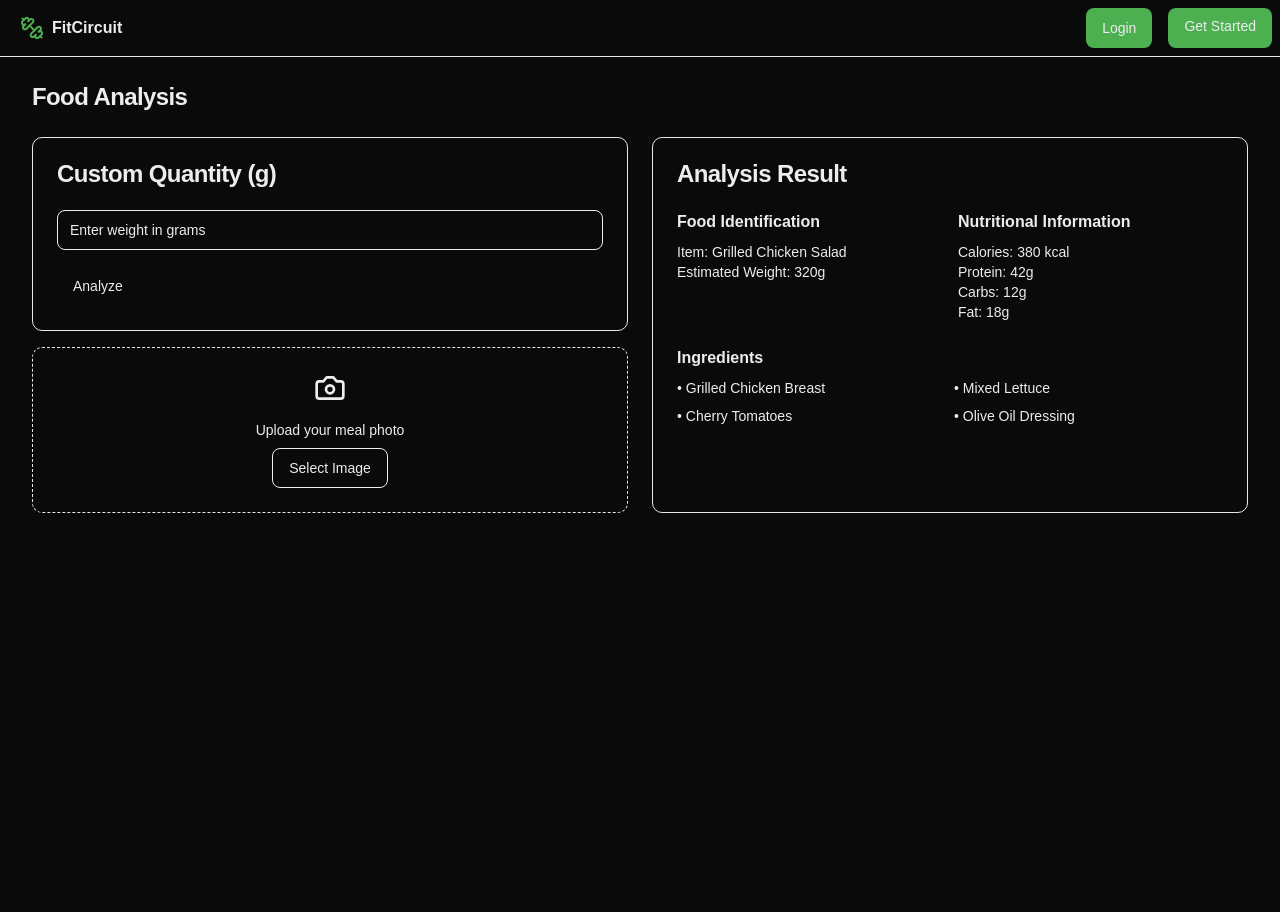
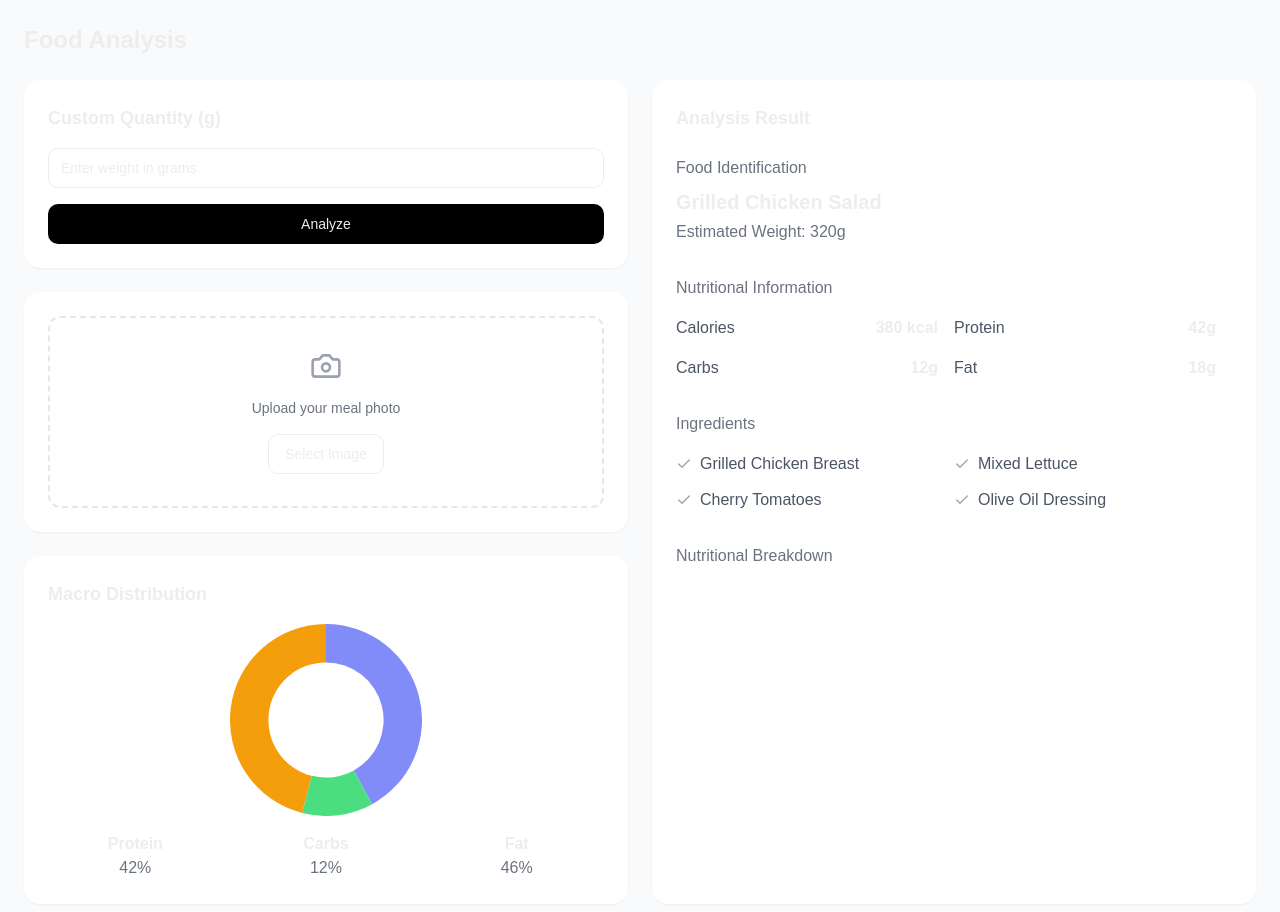
Before and after one commit to Tiklu01/FitCircuit, a Next.js app: page /food-analysis in a window 1280 px wide. Shown: the top 912 px of the page. Before the commit the page ends 800 px from the top, so only its background shows below. Built offline with nearby package versions, Linux system fonts and the light colour scheme; no server answers.

Commit message:
changed the nutrition page layout

```diff
--- a/src/app/food-analysis/page.tsx
+++ b/src/app/food-analysis/page.tsx
@@ -1,75 +1,213 @@
 "use client"
 
-import { motion } from "framer-motion"
-import { PageHeader } from "@/components/ui/page-header"
+import type React from "react"
+
+import { useRef, useState } from "react"
+import { Camera, Check } from "lucide-react"
 import { Button } from "@/components/ui/button"
-import { Card, CardContent, CardHeader, CardTitle } from "@/components/ui/card"
 import { Input } from "@/components/ui/input"
-import { Camera } from "lucide-react"
+import { Doughnut } from "react-chartjs-2"
+import { Chart as ChartJS, ArcElement, Tooltip, Legend } from "chart.js"
+
+// Register Chart.js components
+ChartJS.register(ArcElement, Tooltip, Legend)
+
+// eslint-disable-next-line @typescript-eslint/no-unused-vars
+interface NutritionalInfo {
+  calories: number
+  protein: number
+  carbs: number
+  fat: number
+}
 
 export default function FoodAnalysis() {
+  const [uploading, setUploading] = useState(false)
+  const [uploadedUrl, setUploadedUrl] = useState<string | null>(null)
+  const [weight, setWeight] = useState<string>("")
+  const fileInputRef = useRef<HTMLInputElement>(null)
+
+  const chartData = {
+    labels: ["Protein", "Carbs", "Fat"],
+    datasets: [
+      {
+        data: [42, 12, 46],
+        backgroundColor: ["#818CF8", "#4ADE80", "#F59E0B"],
+        borderWidth: 0,
+      },
+    ],
+  }
+
+  const chartOptions = {
+    plugins: {
+      legend: {
+        display: false,
+      },
+    },
+    cutout: "60%",
+    responsive: true,
+    maintainAspectRatio: true,
+  }
+
+  const handleButtonClick = () => {
+    fileInputRef.current?.click()
+  }
+
+  const handleFileChange = async (event: React.ChangeEvent<HTMLInputElement>) => {
+    if (!event.target.files || event.target.files.length === 0) return
+
+    const file = event.target.files[0]
+    const formData = new FormData()
+    formData.append("file", file)
+
+    setUploading(true)
+
+    try {
+      const res = await fetch("/api/upload", {
+        method: "POST",
+        body: formData,
+      })
+
+      const data = await res.json()
+
+      if (data.success && data.imageUrl) {
+        setUploadedUrl(data.imageUrl)
+      } else {
+        console.error("Upload response missing imageUrl:", data)
+      }
+    } catch (error) {
+      console.error("Upload failed:", error)
+    } finally {
+      setUploading(false)
+    }
+  }
+
   return (
-    <div className="min-h-screen bg-background">
-      <PageHeader />
-      <main className="container py-6">
-        <motion.div initial={{ opacity: 0, y: 20 }} animate={{ opacity: 1, y: 0 }} className="space-y-6">
-          <h1 className="text-2xl font-bold tracking-tight">Food Analysis</h1>
+    <div className="min-h-screen bg-gray-50 p-6">
+      <h1 className="text-2xl font-bold mb-6">Food Analysis</h1>
 
-          <div className="grid gap-6 md:grid-cols-2">
-            <div className="space-y-4">
-              <Card>
-                <CardHeader>
-                  <CardTitle>Custom Quantity (g)</CardTitle>
-                </CardHeader>
-                <CardContent>
-                  <Input type="number" placeholder="Enter weight in grams" className="mb-4" />
-                  <Button>Analyze</Button>
-                </CardContent>
-              </Card>
+      <div className="grid gap-6 md:grid-cols-2">
+        {/* Left Side */}
+        <div className="space-y-6">
+          {/* Custom Quantity */}
+          <div className="bg-white p-6 rounded-2xl shadow-sm">
+            <h2 className="text-lg font-semibold mb-4">Custom Quantity (g)</h2>
+            <Input
+              type="number"
+              placeholder="Enter weight in grams"
+              value={weight}
+              onChange={(e) => setWeight(e.target.value)}
+              className="w-full mb-4 rounded-lg"
+            />
+            <Button className="w-full bg-black hover:bg-gray-800 rounded-lg">Analyze</Button>
+          </div>
 
-              <Card className="border-dashed">
-                <CardContent className="flex flex-col items-center justify-center p-6">
-                  <Camera className="h-8 w-8 mb-4 text-muted-foreground" />
-                  <p className="mb-2 text-sm text-muted-foreground">Upload your meal photo</p>
-                  <Button variant="outline">Select Image</Button>
-                </CardContent>
-              </Card>
+          {/* Image Upload */}
+          <div className="bg-white p-6 rounded-2xl shadow-sm">
+            <div className="flex flex-col items-center justify-center p-8 border-2 border-dashed rounded-xl">
+              <Camera className="h-8 w-8 mb-4 text-gray-400" />
+              <p className="mb-4 text-sm text-gray-500">Upload your meal photo</p>
+              <input type="file" accept="image/*" ref={fileInputRef} className="hidden" onChange={handleFileChange} />
+              <Button variant="outline" onClick={handleButtonClick} disabled={uploading} className="rounded-lg">
+                Select Image
+              </Button>
+              {uploadedUrl && (
+                <img
+                  src={uploadedUrl || "/placeholder.svg"}
+                  alt="Uploaded meal"
+                  className="mt-4 w-40 h-40 object-cover rounded-lg"
+                />
+              )}
+            </div>
+          </div>
+
+          {/* Macro Distribution */}
+          <div className="bg-white p-6 rounded-2xl shadow-sm">
+            <h2 className="text-lg font-semibold mb-4">Macro Distribution</h2>
+            <div className="w-48 h-48 mx-auto mb-4">
+              <Doughnut data={chartData} options={chartOptions} />
+            </div>
+            <div className="grid grid-cols-3 text-center gap-4">
+              <div>
+                <div className="font-semibold">Protein</div>
+                <div className="text-gray-500">42%</div>
+              </div>
+              <div>
+                <div className="font-semibold">Carbs</div>
+                <div className="text-gray-500">12%</div>
+              </div>
+              <div>
+                <div className="font-semibold">Fat</div>
+                <div className="text-gray-500">46%</div>
+              </div>
+            </div>
+          </div>
+        </div>
+
+        {/* Right Side */}
+        <div className="bg-white p-6 rounded-2xl shadow-sm">
+          <h2 className="text-lg font-semibold mb-6">Analysis Result</h2>
+
+          <div className="space-y-8">
+            {/* Food Identification */}
+            <div>
+              <h3 className="text-base text-gray-500 mb-2">Food Identification</h3>
+              <h4 className="text-xl font-semibold mb-1">Grilled Chicken Salad</h4>
+              <p className="text-gray-500">Estimated Weight: 320g</p>
             </div>
 
-            <Card>
-              <CardHeader>
-                <CardTitle>Analysis Result</CardTitle>
-              </CardHeader>
-              <CardContent className="space-y-6">
-                <div className="grid gap-4 md:grid-cols-2">
-                  <div>
-                    <h3 className="font-semibold mb-2">Food Identification</h3>
-                    <p className="text-sm text-muted-foreground">Item: Grilled Chicken Salad</p>
-                    <p className="text-sm text-muted-foreground">Estimated Weight: 320g</p>
-                  </div>
-                  <div>
-                    <h3 className="font-semibold mb-2">Nutritional Information</h3>
-                    <p className="text-sm text-muted-foreground">Calories: 380 kcal</p>
-                    <p className="text-sm text-muted-foreground">Protein: 42g</p>
-                    <p className="text-sm text-muted-foreground">Carbs: 12g</p>
-                    <p className="text-sm text-muted-foreground">Fat: 18g</p>
-                  </div>
+            {/* Nutritional Information */}
+            <div>
+              <h3 className="text-base text-gray-500 mb-4">Nutritional Information</h3>
+              <div className="grid grid-cols-2 gap-y-4">
+                <div className="flex items-center justify-between pr-4">
+                  <span className="text-gray-600">Calories</span>
+                  <span className="font-semibold">380 kcal</span>
                 </div>
+                <div className="flex items-center justify-between pr-4">
+                  <span className="text-gray-600">Protein</span>
+                  <span className="font-semibold">42g</span>
+                </div>
+                <div className="flex items-center justify-between pr-4">
+                  <span className="text-gray-600">Carbs</span>
+                  <span className="font-semibold">12g</span>
+                </div>
+                <div className="flex items-center justify-between pr-4">
+                  <span className="text-gray-600">Fat</span>
+                  <span className="font-semibold">18g</span>
+                </div>
+              </div>
+            </div>
 
-                <div>
-                  <h3 className="font-semibold mb-2">Ingredients</h3>
-                  <div className="grid gap-2 grid-cols-2">
-                    <div className="text-sm text-muted-foreground">• Grilled Chicken Breast</div>
-                    <div className="text-sm text-muted-foreground">• Mixed Lettuce</div>
-                    <div className="text-sm text-muted-foreground">• Cherry Tomatoes</div>
-                    <div className="text-sm text-muted-foreground">• Olive Oil Dressing</div>
-                  </div>
+            {/* Ingredients */}
+            <div>
+              <h3 className="text-base text-gray-500 mb-4">Ingredients</h3>
+              <div className="grid grid-cols-2 gap-y-3">
+                <div className="flex items-center gap-2">
+                  <Check className="h-4 w-4 text-gray-400" />
+                  <span className="text-gray-600">Grilled Chicken Breast</span>
                 </div>
-              </CardContent>
-            </Card>
+                <div className="flex items-center gap-2">
+                  <Check className="h-4 w-4 text-gray-400" />
+                  <span className="text-gray-600">Mixed Lettuce</span>
+                </div>
+                <div className="flex items-center gap-2">
+                  <Check className="h-4 w-4 text-gray-400" />
+                  <span className="text-gray-600">Cherry Tomatoes</span>
+                </div>
+                <div className="flex items-center gap-2">
+                  <Check className="h-4 w-4 text-gray-400" />
+                  <span className="text-gray-600">Olive Oil Dressing</span>
+                </div>
+              </div>
+            </div>
+
+            {/* Nutritional Breakdown */}
+            <div>
+              <h3 className="text-base text-gray-500">Nutritional Breakdown</h3>
+            </div>
           </div>
-        </motion.div>
-      </main>
+        </div>
+      </div>
     </div>
   )
 }
```
